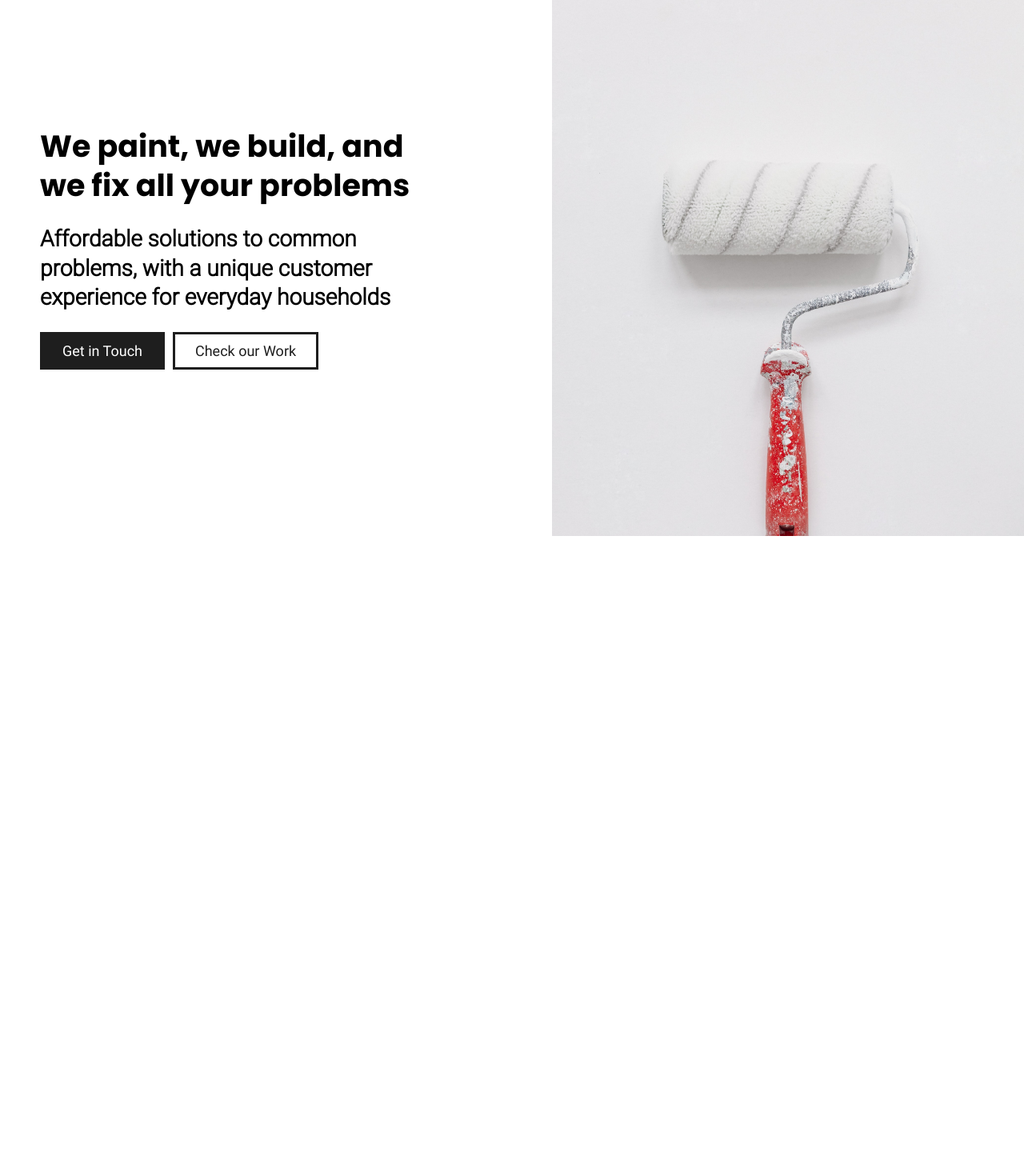
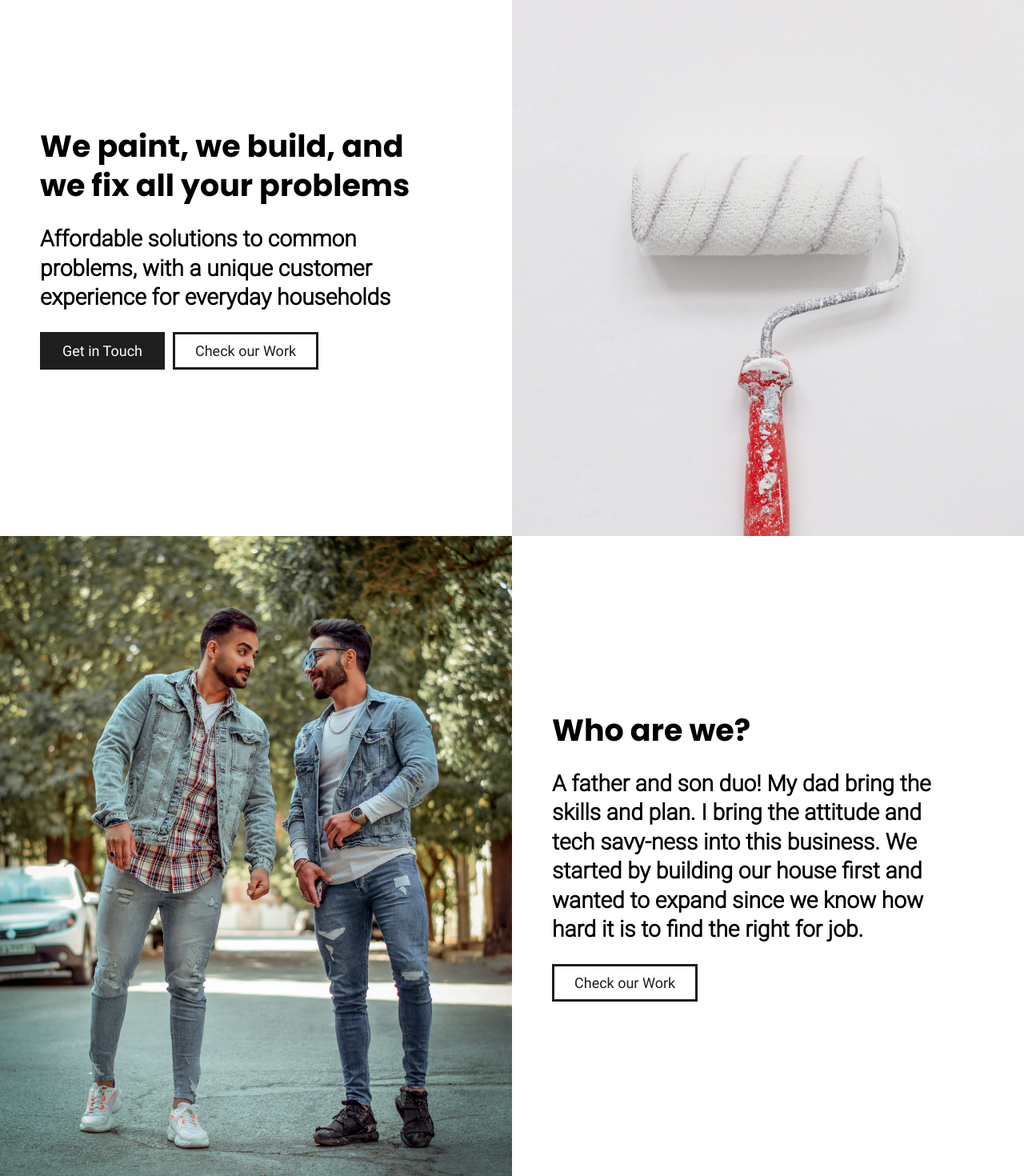
Before and after one commit to pmita/ahandymaninnewcastle, a Next.js app: page / in a window 1280 px wide. Shown: the part 130-1600 px from the top of the page at 80% size. Before the commit the page ends 880 px from the top, so only its background shows below. Built offline with nearby package versions, Linux system fonts and the light colour scheme.

Commit message:
adding AboutU split banner section

```diff
--- a/components/BannerContent/component.tsx
+++ b/components/BannerContent/component.tsx
@@ -4,11 +4,15 @@ import styles from './styles.module.scss';
 
 type BannerContentProps = {
   children: ReactNode;
+  order?: number;
 }
 
-const BannerContent = ({ children }:BannerContentProps) =>{
+const BannerContent = ({ children, order }:BannerContentProps) =>{
   return (
-    <div className={styles.bannerWrapper}>
+    <div
+      className={styles.bannerWrapper}
+      style={{ order: `"${order}"`}}
+    >
       <div className={styles.bannerContent}>
         {children}
       </div>
--- a/components/BannerContent/styles.module.scss
+++ b/components/BannerContent/styles.module.scss
@@ -3,7 +3,7 @@
 @import '../../styles/function/mixins';
 
 .bannerWrapper{
-  flex: 1;
+  flex: 1 1 40rem;
   padding: 0 5rem;
   @include flex(column, center, flex-start, 2.5rem);
 }
@@ -20,9 +20,6 @@
     font-family: 'Roboto-Light', sans-serif;
     line-break: normal;
   }
-  .callToActionButtons{
-    @include flex(row, center, center, 1rem);
-  }
 }
 
 @media only screen and (max-width: 768px){
@@ -36,10 +33,8 @@
 }
 
 @media only screen and (max-width: 450px){
-  .bannerLeft{
-    .content{
-      padding: 0rem;
-      max-width: 350px;
-    }
+  .bannerContent{
+    padding: 0rem;
+    max-width: 350px;
   }
 }
--- a/components/BannerImage/component.tsx
+++ b/components/BannerImage/component.tsx
@@ -4,13 +4,15 @@ import styles from './styles.module.scss';
 //TYPES
 type BannerImageProps = {
   imageUrl?: string;
+  order?: number;
 }
 
-const BannerImage = ({ imageUrl }: BannerImageProps) => {
+const BannerImage = ({ imageUrl, order }: BannerImageProps) => {
   return(
     <div
       style={{
         backgroundImage: `url("${imageUrl}")`,
+        order: `"${order}"`
       }}
       className={styles.bannerImage}
     />
--- a/components/BannerImage/styles.module.scss
+++ b/components/BannerImage/styles.module.scss
@@ -3,9 +3,8 @@
 @import '../../styles/function/mixins';
 
 .bannerImage{
-  flex: 1;
+  flex: 1 1 40rem;
   @include flex(column, center, center);
-  // background-image: url("/assets/images/PaintBrush.jpg");
   @include position(center, no-repeat, cover);
 }
 
--- a/layouts/SplitBanner/component.tsx
+++ b/layouts/SplitBanner/component.tsx
@@ -1,30 +1,22 @@
-import Link from 'next/link';
-//COMPONENTS
-import BannerContent from '../../components/BannerContent';
-import BannerImage from '../../components/BannerImage';
-import Button from '../../components/Button';
-import CTAButtons from '../CTAButtons';
 //STYLES
 import styles from './styles.module.scss';
 
-const Banner = () => {
+export type SplitBanner = {
+  children?: React.ReactNode;
+  fullscreen?: boolean;
+}
+
+const SplitBanner = ({ children, fullscreen }: SplitBanner) => {
   return (
-    <section className={styles.banner}>
-      <BannerContent>
-          <h1>We paint, we build, and we fix all your problems</h1>
-          <h3>Affordable solutions to common problems, with a unique customer experience for everyday households</h3>
-          <CTAButtons>
-            <Button className="btn primary">
-              <Link href="/contact">Get in Touch</Link>
-            </Button>
-            <Button className="btn secondary">
-              <Link href="/work">Check our Work</Link>
-            </Button>
-          </CTAButtons>
-      </BannerContent>
-      <BannerImage imageUrl="/assets/images/PaintBrush.jpg"/>
+    <section
+      className={styles.banner}
+      style={{
+        height: fullscreen && "100vh"
+      }}
+    >
+      {children}
     </section>
   );
 }
 
-export default Banner;
+export default SplitBanner;
--- a/layouts/SplitBanner/index.ts
+++ b/layouts/SplitBanner/index.ts
@@ -1,3 +1,3 @@
-import Banner from "./component";
+import SplitBanner from "./component";
 
-export default Banner;
+export default SplitBanner;
--- a/pages/index.tsx
+++ b/pages/index.tsx
@@ -1,10 +1,50 @@
+import Link from "next/link";
 //COMPONENTS
-import Banner from "../layouts/SplitBanner";
+import SplitBanner from "../layouts/SplitBanner";
+import BannerContent from "../components/BannerContent";
+import BannerImage from "../components/BannerImage";
+import CTAButtons from "../layouts/CTAButtons";
+import Button from "../components/Button";
 
 const HomePage = () => {
   return (
     <div className="App">
-      <Banner />
+      <SplitBanner>
+        <BannerContent>
+            <h1>We paint, we build, and we fix all your problems</h1>
+            <h3>Affordable solutions to common problems, with a unique customer experience for everyday households</h3>
+            <CTAButtons>
+              <Button className="btn primary">
+                <Link href="/contact">Get in Touch</Link>
+              </Button>
+              <Button className="btn secondary">
+                <Link href="/work">Check our Work</Link>
+              </Button>
+            </CTAButtons>
+        </BannerContent>
+        <BannerImage imageUrl="/assets/images/PaintBrush.jpg"/>
+      </SplitBanner>
+
+      {/* About us section */}
+      <SplitBanner fullscreen={true}>
+        <BannerImage
+          imageUrl="/assets/images/AboutUs.jpg"
+        />
+        <BannerContent>
+            <h1>Who are we?</h1>
+            <h3>
+              A father and son duo! My dad bring the skills and plan.
+              I bring the attitude and tech savy-ness into this business.
+              We started by building our house first and wanted to expand since we know
+              how hard it is to find the right for job.
+            </h3>
+            <CTAButtons>
+              <Button className="btn secondary">
+                <Link href="/work">Check our Work</Link>
+              </Button>
+            </CTAButtons>
+        </BannerContent>
+      </SplitBanner>
     </div>
   )
 }
```
Also changed, not shown: public/assets/images/AboutUs.jpg (added).
